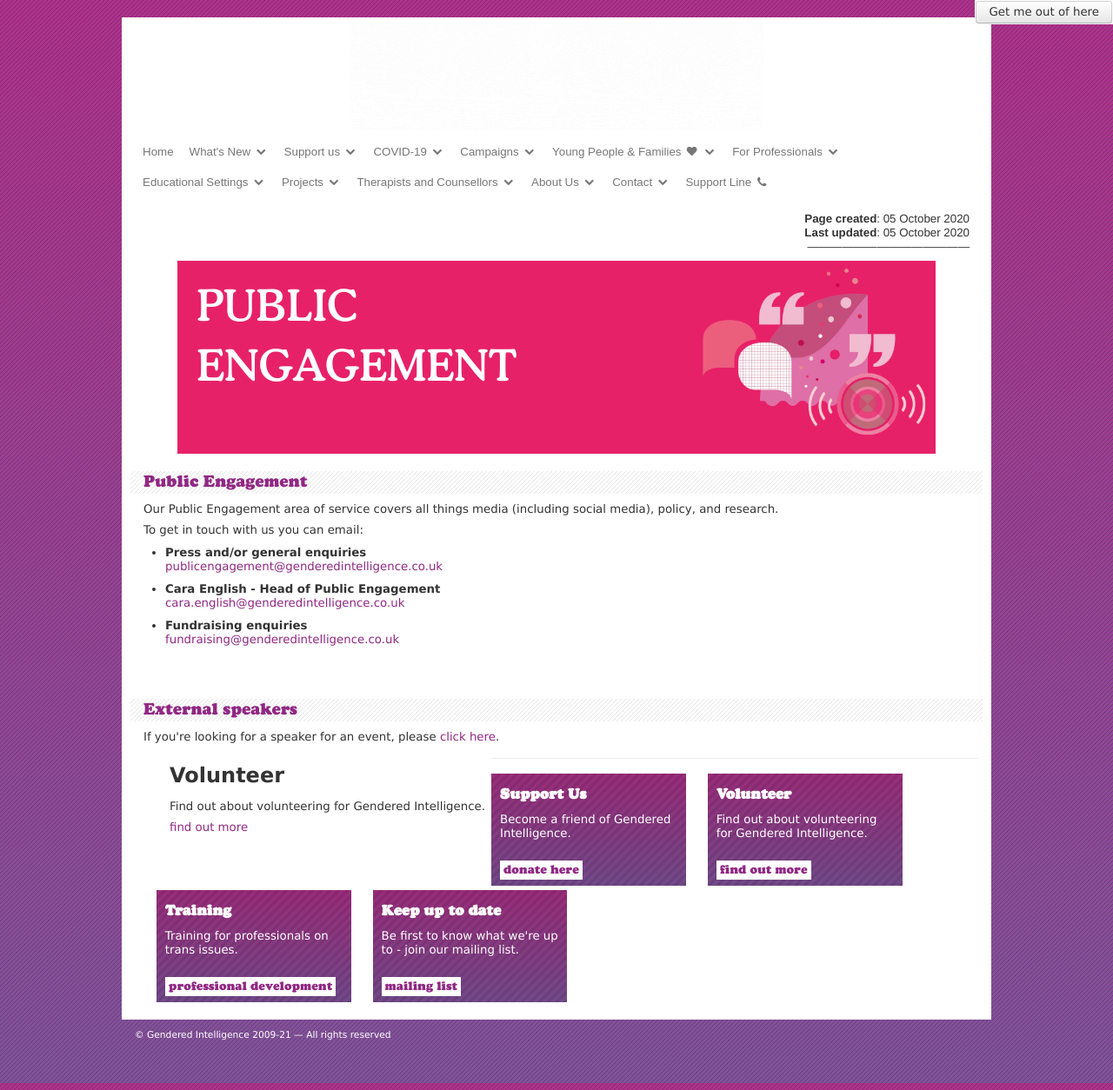
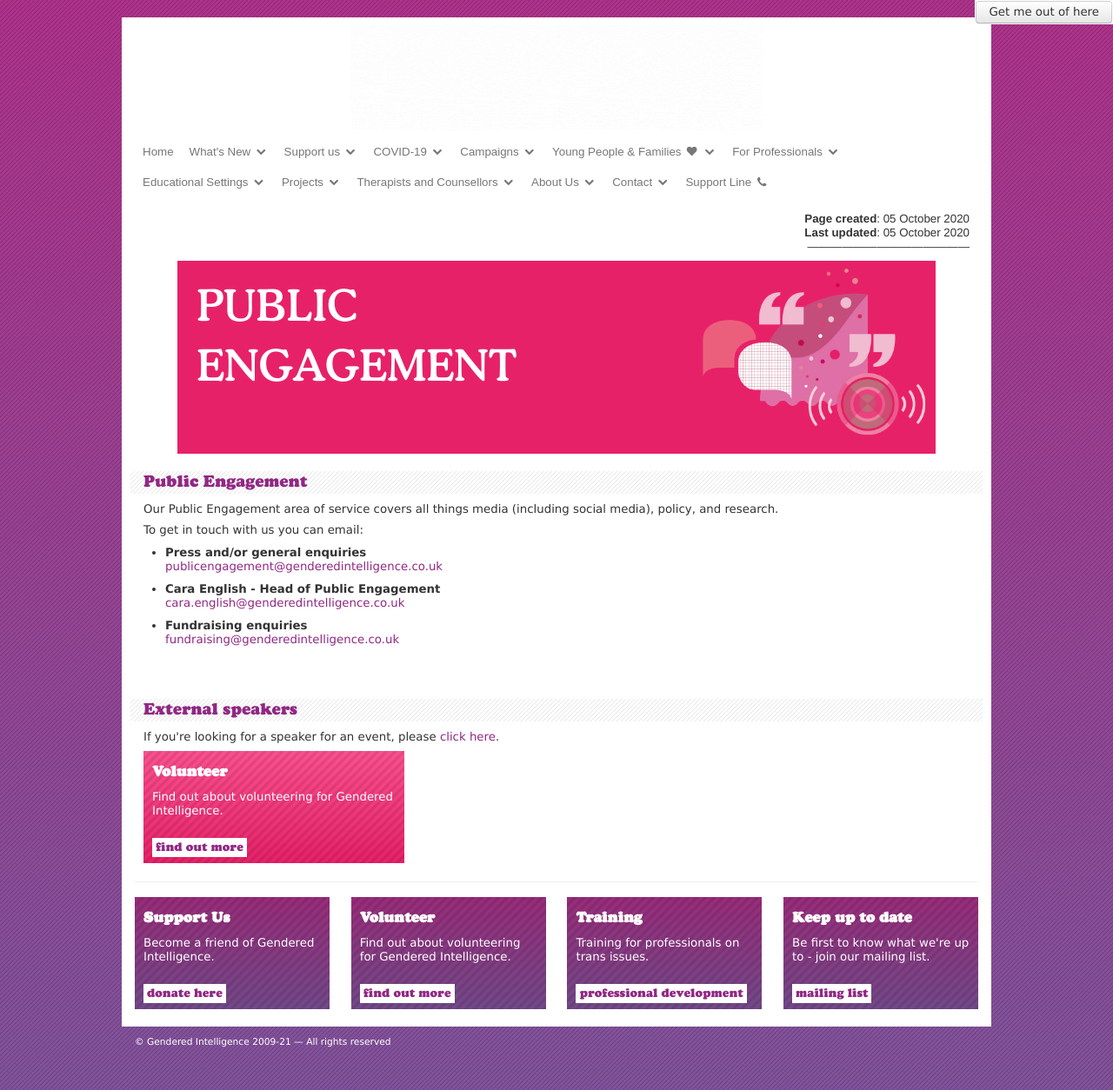
Before and after one commit to gracehagger/genderedintelligence.co.uk, a Jekyll site: the page built from services/publicengagement.html, in a window 1280 px wide. Shown: the whole page at 87% size. Built offline with Jekyll 4.4.1, drawn with Linux system fonts in a browser that asks for light colours; nearby versions of some CDN libraries; comment, search, counter and statistics services are not loaded.

Commit message:
Update publicengagement.html

```diff
--- a/services/publicengagement.html
+++ b/services/publicengagement.html
@@ -22,7 +22,8 @@
 
 <p>If you're looking for a speaker for an event, please <a href="../professionals/presentations.html">click here</a>.</p>
 
+<div class="bottom-boxes row-fluid">
 	<div class="span4">
 		<h3>Volunteer</h3>
 		<p>Find out about volunteering for Gendered Intelligence.</p>
-		<a class="donate" href="/support-us/volunteer.html">find out more</a></div>
+		<a class="donate" href="/support-us/volunteer.html">find out more</a></div></div>
```
